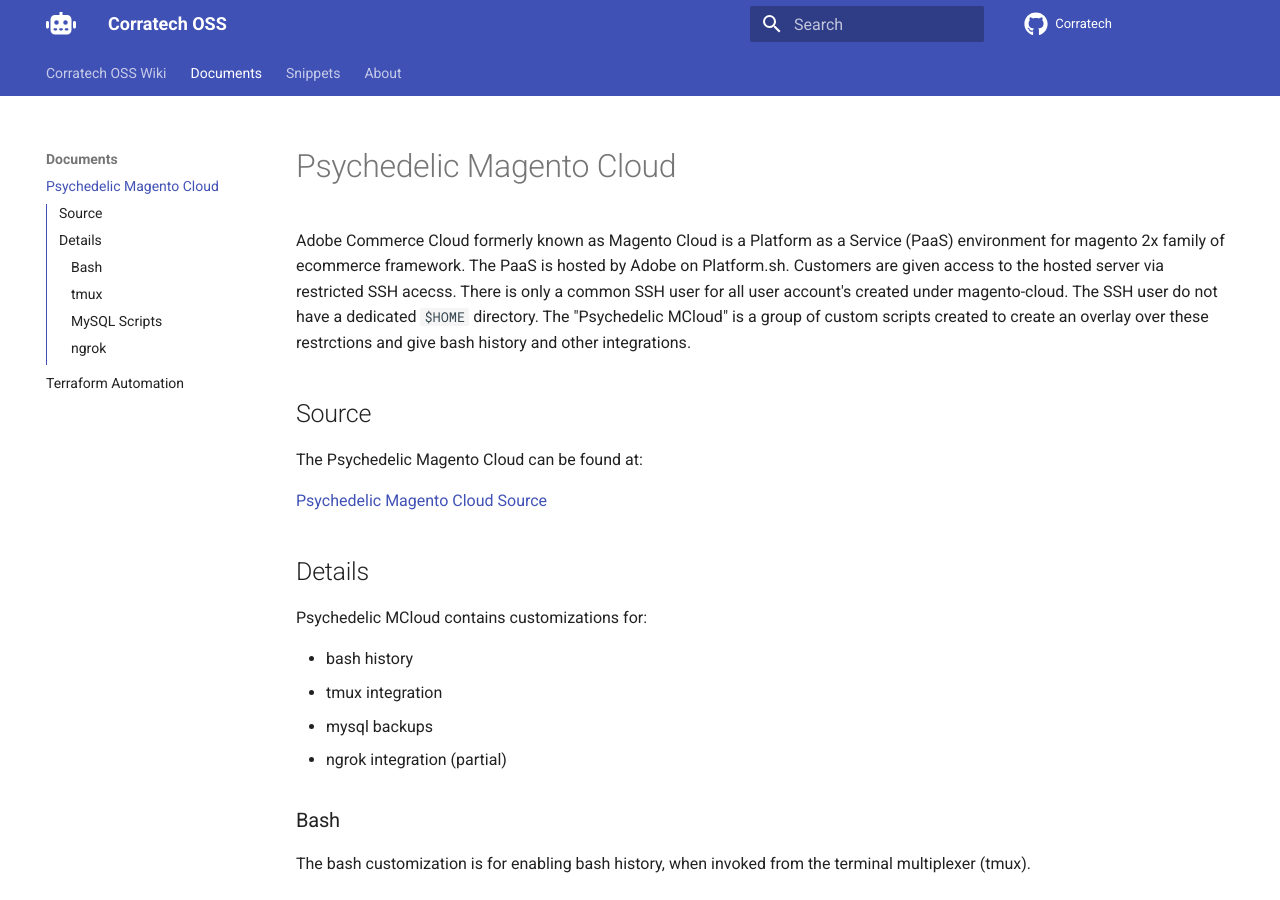
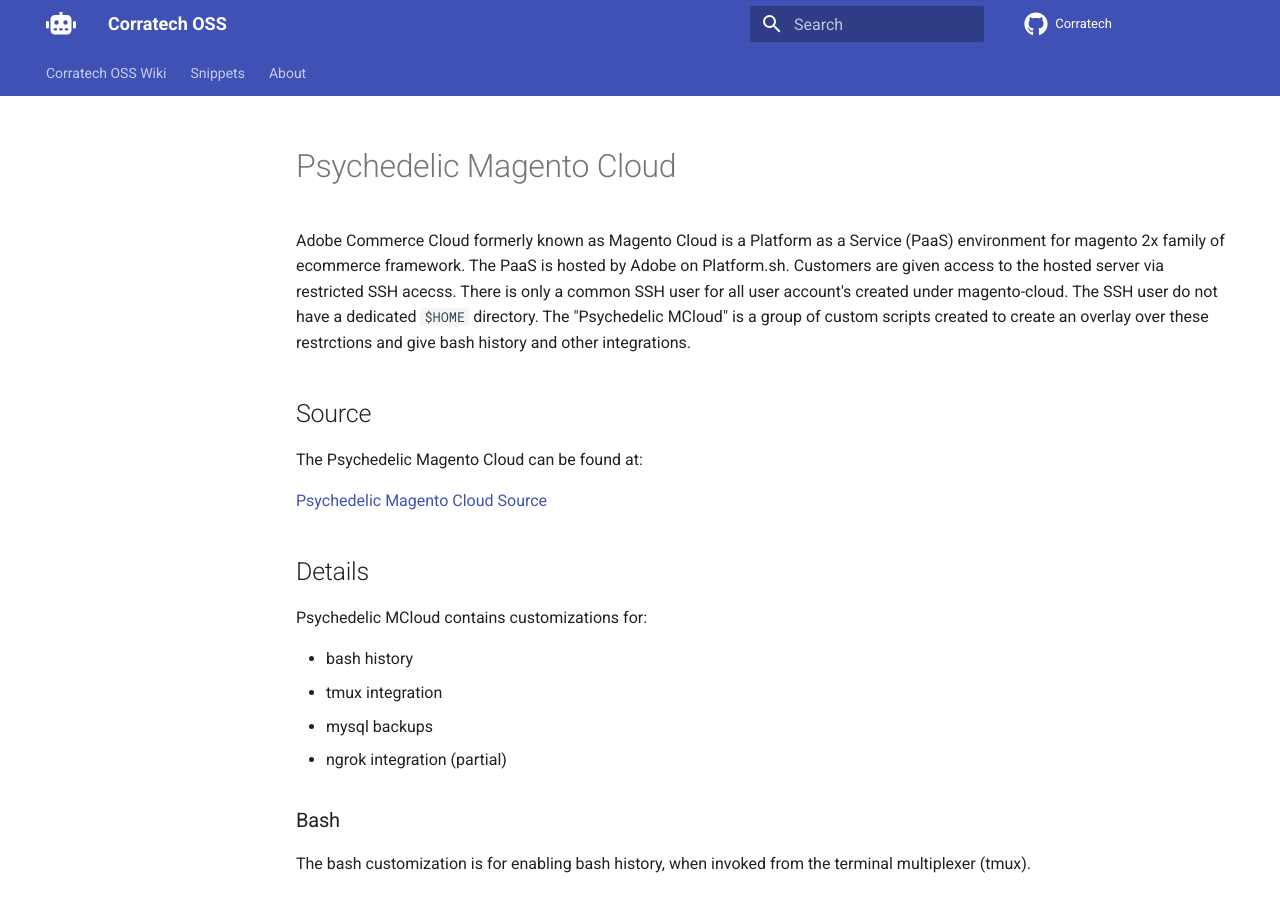
Before and after one commit to corratech/oss-wiki, an MkDocs documentation site: the page built from docs/docs/psy-mcloud.md, in a window 1280 px wide and 900 px high. Built offline with MkDocs 1.6.1 and Material for MkDocs 9.7.7, drawn with Linux system fonts in a browser that asks for light colours; comment, search, counter and statistics services are not loaded.

Commit message:
Update mkdocs.yml

```diff
--- a/docs/mkdocs.yml
+++ b/docs/mkdocs.yml
@@ -41,9 +41,6 @@
       toc_depth: 3
 nav:
   - 'Corratech OSS Wiki': 'index.md'
-  - 'Documents':
-      - 'Psychedelic Magento Cloud': 'psy-mcloud.md'
-      - 'Terraform Automation': 'terraform.md'
   - 'Snippets':
       - 'Cloud DB Authentication': 'snippets/cloud-db-auth.md'
       - 'Cloud Cron Disable': 'snippets/cloud-cron-disable.md'
```
